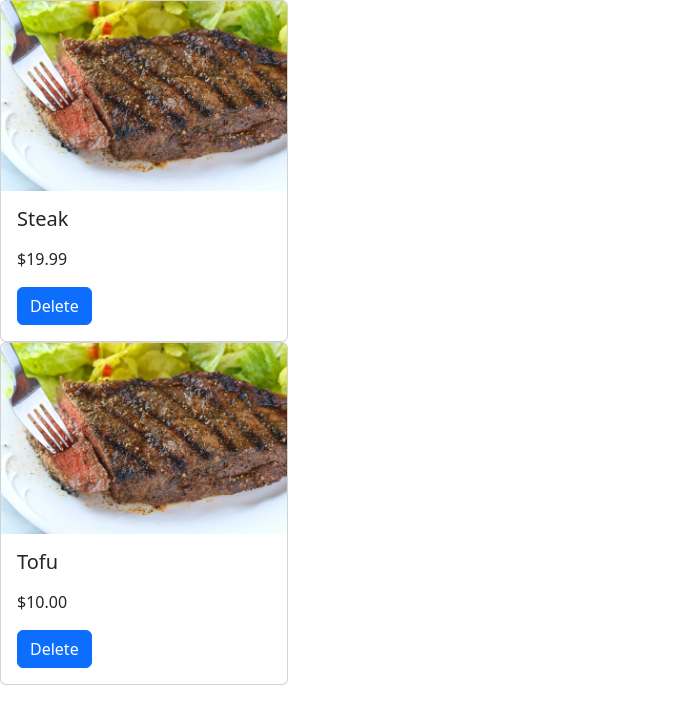
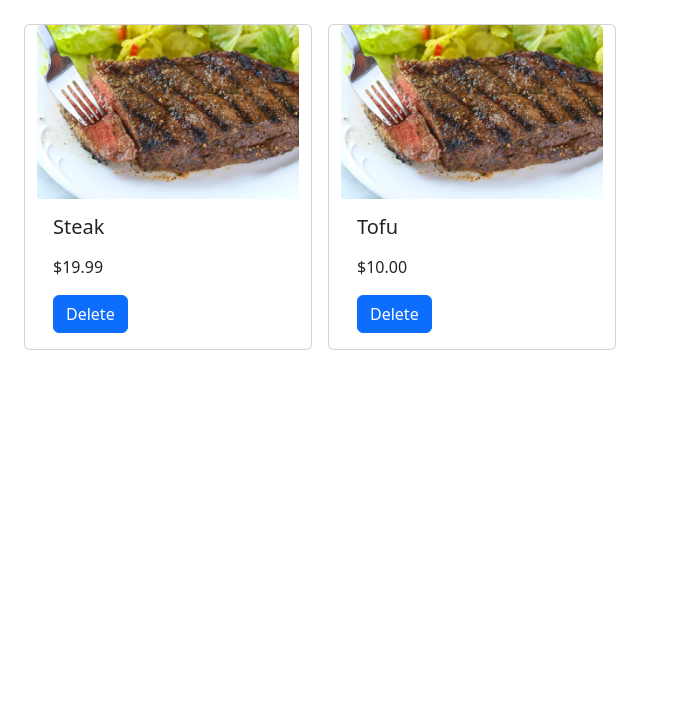
Before and after one commit to DaniloKoljensic007/Django-restaurant, a Django app: page /restaurant/menu/ in a window 1280 px wide. Shown: the part 56-780 px from the top of the page, without its empty margins (0-679 px from the left). Run offline with Django 5.2, Linux system fonts and the light colour scheme; data comes from the database, SQL or seed files in the repository.

Commit message:
Refactoring index.html

```diff
--- a/templates/index.html
+++ b/templates/index.html
@@ -6,17 +6,22 @@
     <title>Restaurant</title>
   </head>
   <body>
-    {% extends "base.html" %} {% block content %} {% for dish in dishes %}
-    <div class="card h-100" style="width: 18rem">
+    {% extends 'base.html' %} {% block content %}
+    <div class="row m-3">
+      {% for dish in dishes %}
+      <div class="card h-100 m-2" style="width: 18rem">
         {% load static %}
         <img src="{% static 'dish1.jpg' %}" class="card-img-top" alt="..." />
         <div class="card-body">
           <h5 class="card-title">{{dish.name}}</h5>
           <p class="card-text">{{dish.decription}}</p>
           <p class="card-text">${{dish.price}}</p>
-        <a href="{% url 'delete' dish.id %}" class="btn btn-primary">Delete</a>
+          <a href="{% url 'delete' dish.id %}" class="btn btn-primary"
+            >Delete</a
+          >
         </div>
       </div>
       {% endfor %} {% endblock %}
+    </div>
   </body>
 </html>
```
Lines whose indentation alone changed are shown as unchanged.
